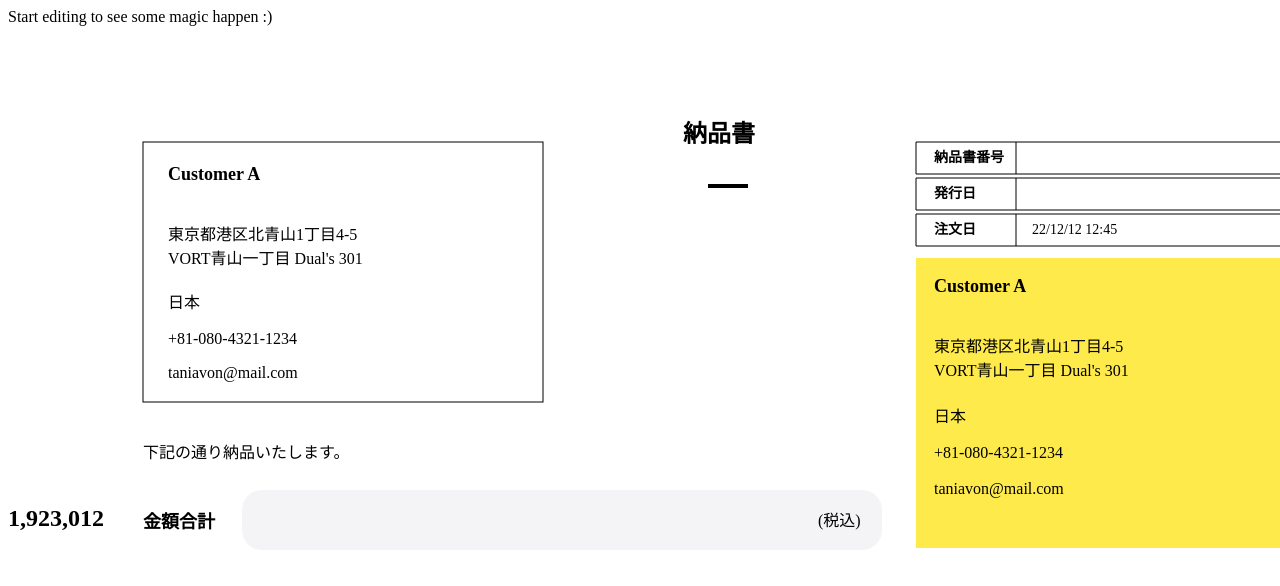
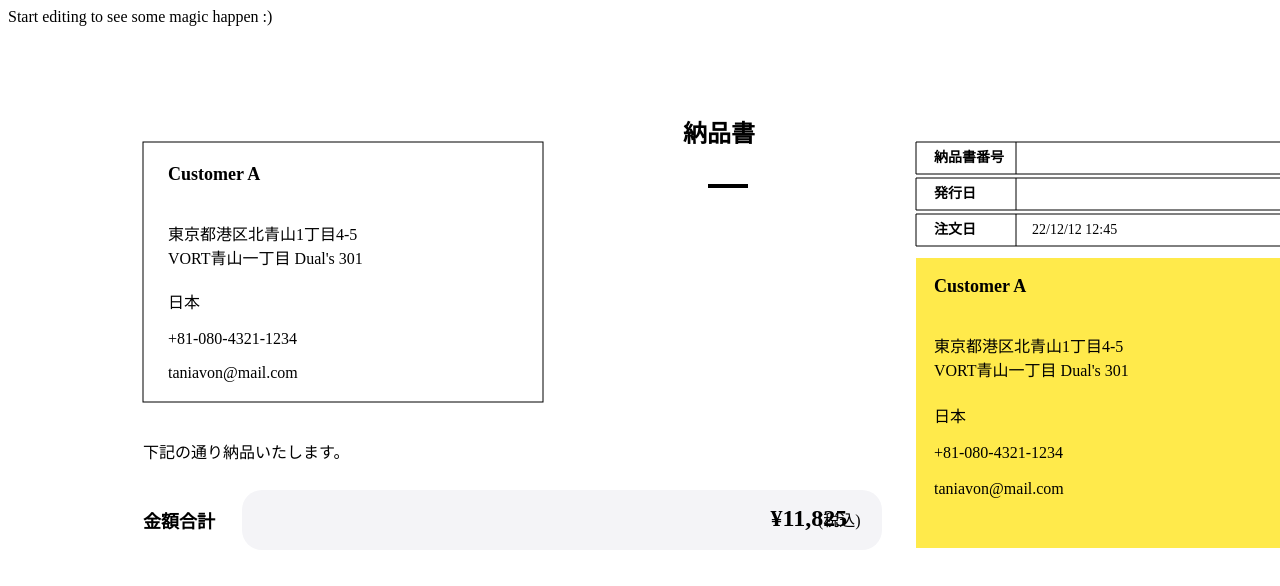
Before and after one commit to tinnick/delivery-statement, an Angular app: page / in a window 1280 px wide. Shown: the top 586 px of the page. Built offline with nearby package versions, Linux system fonts and the light colour scheme.

Commit message:
fixed total value

```diff
--- a/src/app/app.component.html
+++ b/src/app/app.component.html
@@ -78,6 +78,6 @@
     <rect x="234" y="448" width="640" height="60" rx="20" fill="#F4F4F7" stroke="none" />
 
     <text x="810" y="484" class="fs-16">(税込)</text>
-    <text [attr.x]="798 - value.offsetWidth" y="484" class="fs-24 bold" #value>{{ 1923012 | number }}</text>
+    <text [attr.x]="798 - totalValueLength" y="484" class="fs-24 bold">{{ totalValue }}</text>
   </g>
 </svg>
--- a/src/app/app.component.ts
+++ b/src/app/app.component.ts
@@ -62,6 +62,9 @@ export class AppComponent {
     }
   ];
 
+  public readonly totalValue = '¥11,825';
+  public readonly totalValueLength: number;
+
   private readonly inchInPixels = 96;
 
   public get viewBox(): string {
@@ -75,4 +78,11 @@ export class AppComponent {
   private get height(): number {
     return Math.round(this.inchInPixels * this.A4DPI * this.A4AspectRatio.y);
   }
+
+  constructor() {
+    const canvas: HTMLCanvasElement = document.createElement('canvas');
+    const context: CanvasRenderingContext2D = canvas.getContext('2d');
+
+    this.totalValueLength = context.measureText(this.totalValue).width;
+  }
 }
```
